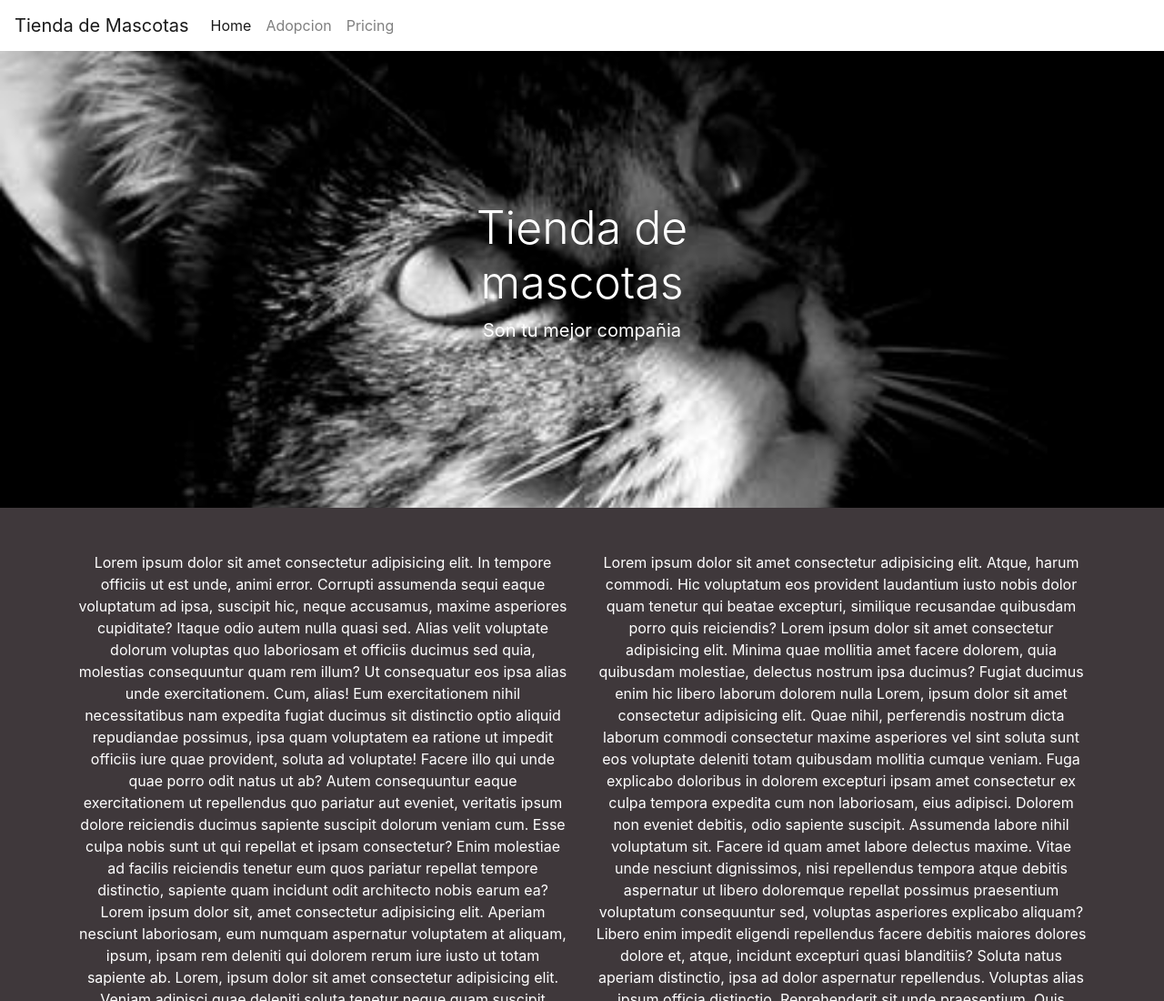
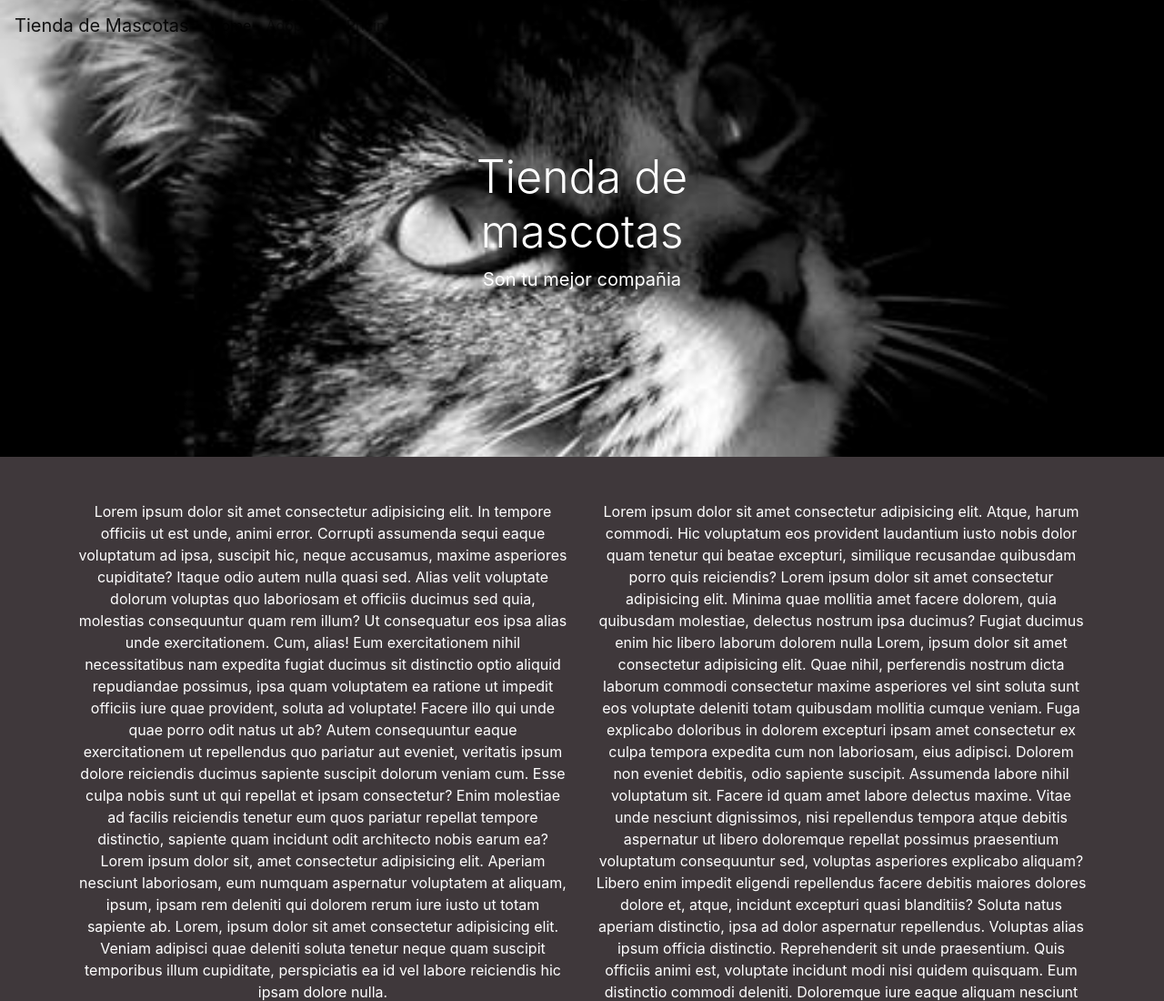
Before and after one commit to Daicelys/Proyecto-mascotas, a plain HTML site: page index.html in a window 1280 px wide. Shown: the top 1100 px of the page at 91% size. Drawn offline with Linux system fonts and the light colour scheme.

Commit message:
Arreglo nav

```diff
--- a/css/estilos.css
+++ b/css/estilos.css
@@ -16,9 +16,8 @@
     color: white;
 }
 
-.header .navbar {
-    background-color: transparent !important;
-    color: white;
+.header .navbar a {
+    color: white);
 }
 
 .seccion-formulario {
--- a/index.html
+++ b/index.html
@@ -16,7 +16,7 @@
 
 <body>
     <div class="header">
-        <nav class="navbar navbar-expand-lg navbar-light ">
+        <nav class="navbar navbar-expand-lg navbar-light fixed-top">
             <a class="navbar-brand" href="#">Tienda de Mascotas</a>
             <button class="navbar-toggler" type="button" data-toggle="collapse" data-target="#navbarNav" aria-controls="navbarNav" aria-expanded="false" aria-label="Toggle navigation">
               <span class="navbar-toggler-icon"></span>
```
